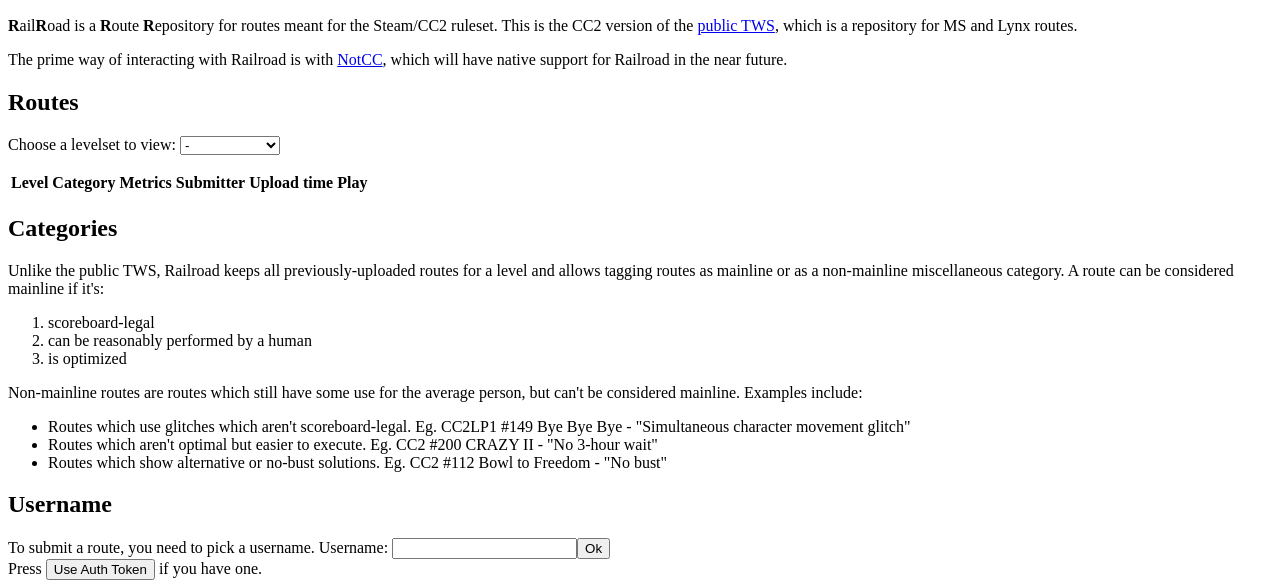
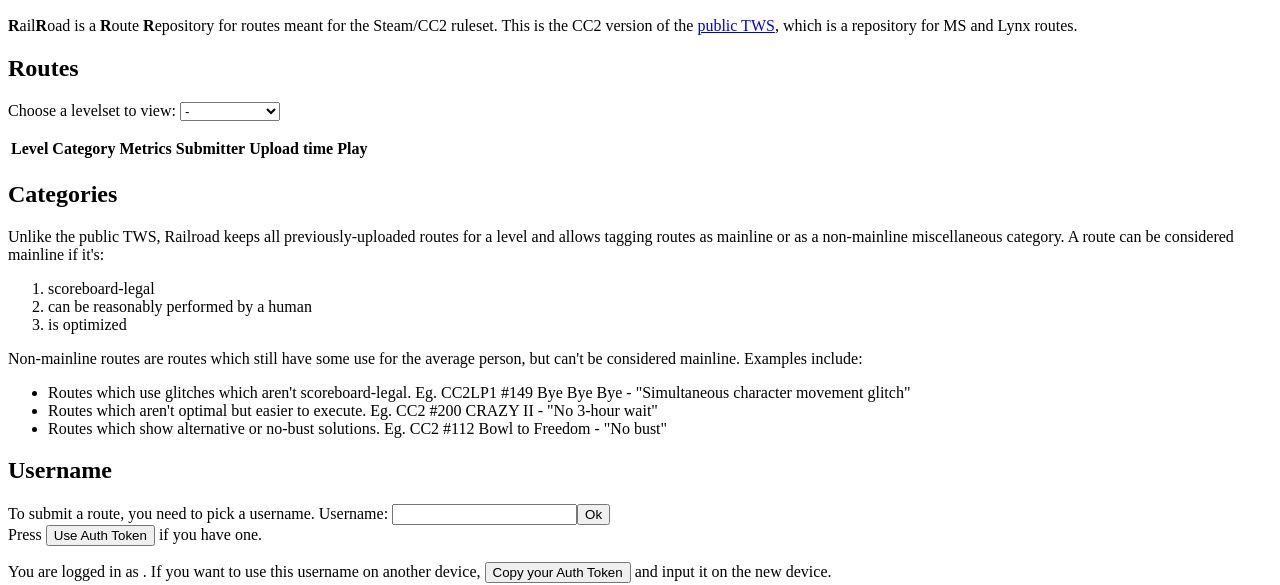
Before and after one commit to TheGLander/Railroad, a website with bundled scripts: page page/index.html in a window 1280 px wide. Shown: the part 215-800 px from the top of the page. Built offline with nearby package versions, Linux system fonts and the light colour scheme; a small style sheet from the web is missing.

Commit message:
Remove dumb line about NotCC support

```diff
--- a/page/index.html
+++ b/page/index.html
@@ -1,4 +1,4 @@
-<!doctype html>
+<!DOCTYPE html>
 <html>
   <head>
     <title>Railroad</title>
@@ -21,11 +21,6 @@
       meant for the Steam/CC2 ruleset. This is the CC2 version of the
       <a href="https://davidstolp.com/old/chips/tws">public TWS</a>, which is a
       repository for MS and Lynx routes.
-    </p>
-    <p>
-      The prime way of interacting with Railroad is with
-      <a href="https://glander.club/notcc">NotCC</a>, which will have native
-      support for Railroad in the near future.
     </p>
     <h2>Routes</h2>
     <p>
```
